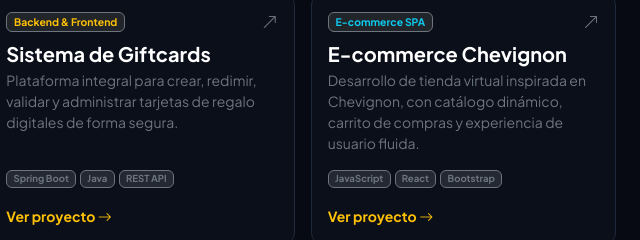
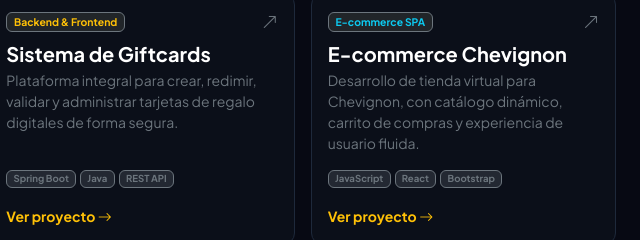
Before and after one commit to AlexisRodB/HouskyTask, a website with bundled scripts: page src/perfil.html in a window 1280 px wide. Shown: the part 248-488 px from the top of the page, 640-1280 px from the left. Built offline with nearby package versions, Linux system fonts and the light colour scheme.

```diff
--- a/src/perfil.html
+++ b/src/perfil.html
@@ -361,7 +361,7 @@
                       E-commerce Chevignon
                     </h5>
                     <p class="text-secondary small mb-3">
-                      Desarrollo de tienda virtual inspirada en Chevignon, con
+                      Desarrollo de tienda virtual para Chevignon, con
                       catálogo dinámico, carrito de compras y experiencia de
                       usuario fluida.
                     </p>
```
Also changed, not shown: readme.md.
